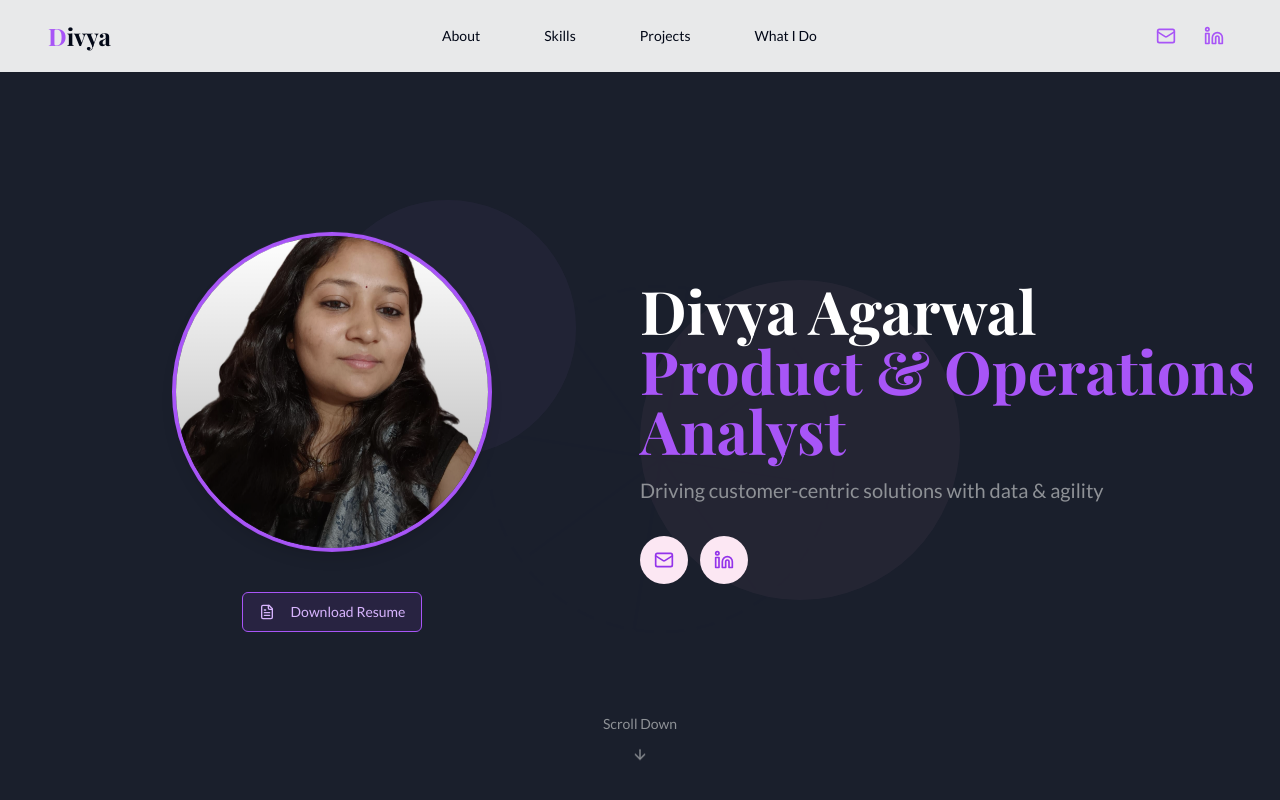
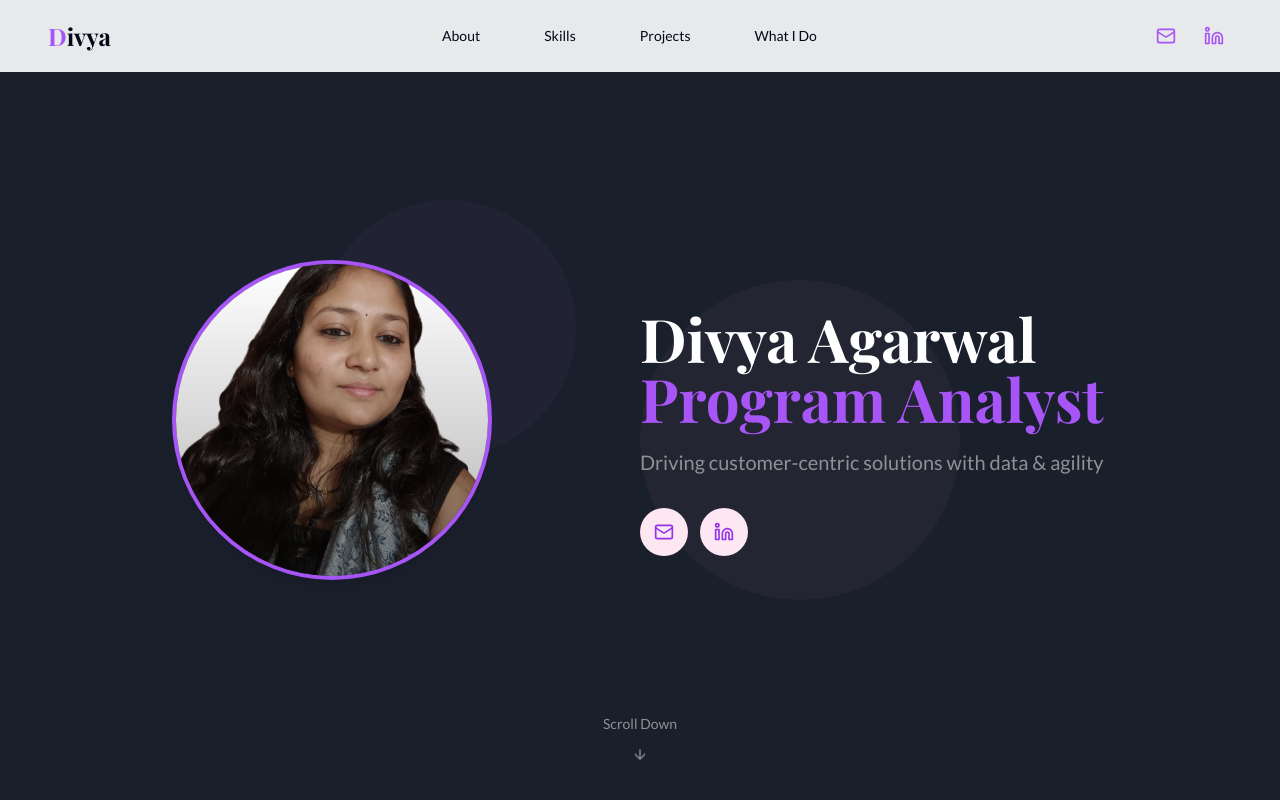
Before and after one commit to Divyaagarwal111/divya-spark-portfolio-flow, a React (Vite) app: page / in a window 1280 px wide. Shown: the top 800 px of the page. Built offline with nearby package versions, Linux system fonts and the light colour scheme.

Commit message:
Remove download resume option and update title
Remove the download resume button and update the title to cycle through different analyst roles.

```diff
--- a/src/components/HeroSection.tsx
+++ b/src/components/HeroSection.tsx
@@ -1,9 +1,20 @@
 
-import React from 'react';
+import React, { useState, useEffect } from 'react';
 import { Button } from '@/components/ui/button';
-import { ArrowDown, Linkedin, Mail, FileText } from 'lucide-react';
+import { ArrowDown, Linkedin, Mail } from 'lucide-react';
 
 export default function HeroSection() {
+  const [titleIndex, setTitleIndex] = useState(0);
+  const titles = ["Product Analyst", "Operations Analyst", "Program Analyst"];
+
+  useEffect(() => {
+    const interval = setInterval(() => {
+      setTitleIndex((prevIndex) => (prevIndex + 1) % titles.length);
+    }, 3000); // Change title every 3 seconds
+
+    return () => clearInterval(interval);
+  }, []);
+
   return (
     <section className="min-h-screen flex items-center pt-16 relative overflow-hidden bg-dark-gray text-white">
       {/* Background Elements */}
@@ -32,24 +43,15 @@ export default function HeroSection() {
             />
             <div className="absolute inset-0 bg-gradient-to-b from-transparent to-black/30"></div>
           </div>
-
-          <Button
-            variant="outline"
-            className="mt-4 bg-purple-500/10 border-purple-500 text-purple-300 hover:bg-purple-500/20"
-            asChild
-          >
-            <a href="https://ljcgevwbfyvbbzpdsnri.supabase.co/storage/v1/object/sign/portfolio.pdfs/Divya_Agarwal_2025.pdf?token=eyJhbGciOiJIUzI1NiIsInR5cCI6IkpXVCIsImtpZCI6InN0b3JhZ2UtdXJsLXNpZ25pbmcta2V5X2ViZWI3ZTYyLTFhMDgtNDk0ZS1hOGVkLTYxODk3YTY3YmI2OCJ9.eyJ1cmwiOiJwb3J0Zm9saW8ucGRmcy9EaXZ5YV9BZ2Fyd2FsXzIwMjUucGRmIiwiaWF0IjoxNzQ1ODIwNzY5LCJleHAiOjE4MDg4OTI3Njl9.HwfrWcT_yGgY32IjRIMhB723DugH1wX_1lTaa3pi8Y4" target="_blank" rel="noopener noreferrer">
-              <FileText className="w-5 h-5 mr-2" />
-              Download Resume
-            </a>
-          </Button>
         </div>
 
         {/* Content Column */}
         <div className="w-full md:w-1/2 text-center md:text-left">
           <h1 className="text-4xl md:text-5xl lg:text-6xl font-bold mb-4 animate-fade-in">
             <span className="block">Divya Agarwal</span>
-            <span className="text-purple-500">Product & Operations Analyst</span>
+            <span className="text-purple-500 h-16 inline-block">
+              {titles[titleIndex]}
+            </span>
           </h1>
 
           <p className="text-lg md:text-xl text-neutral-gray mb-8 max-w-lg animate-fade-in" style={{ animationDelay: '0.2s' }}>
```
